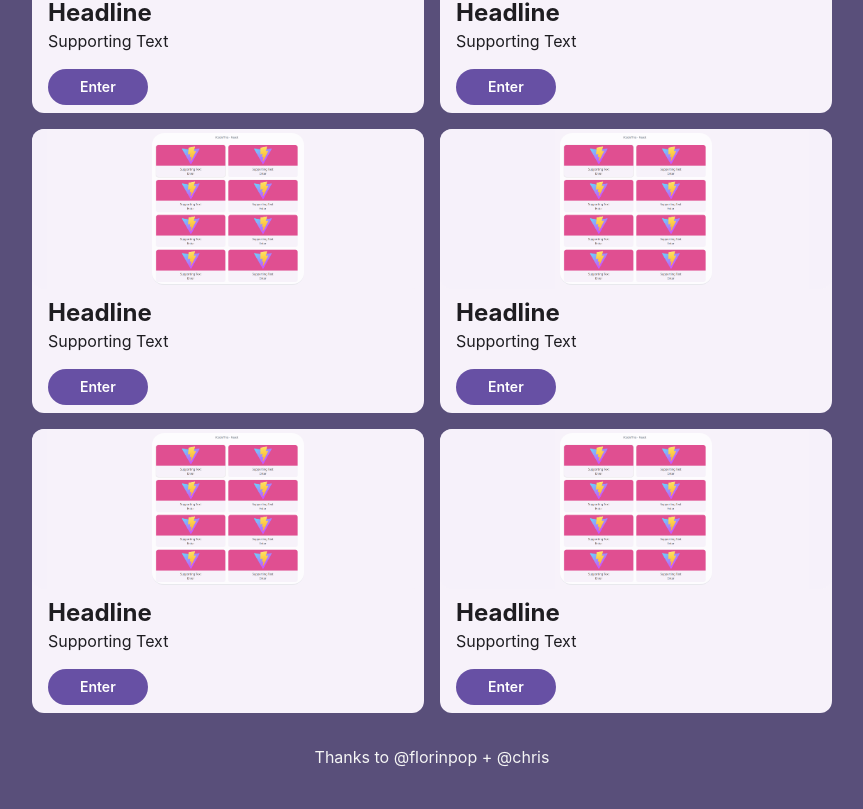
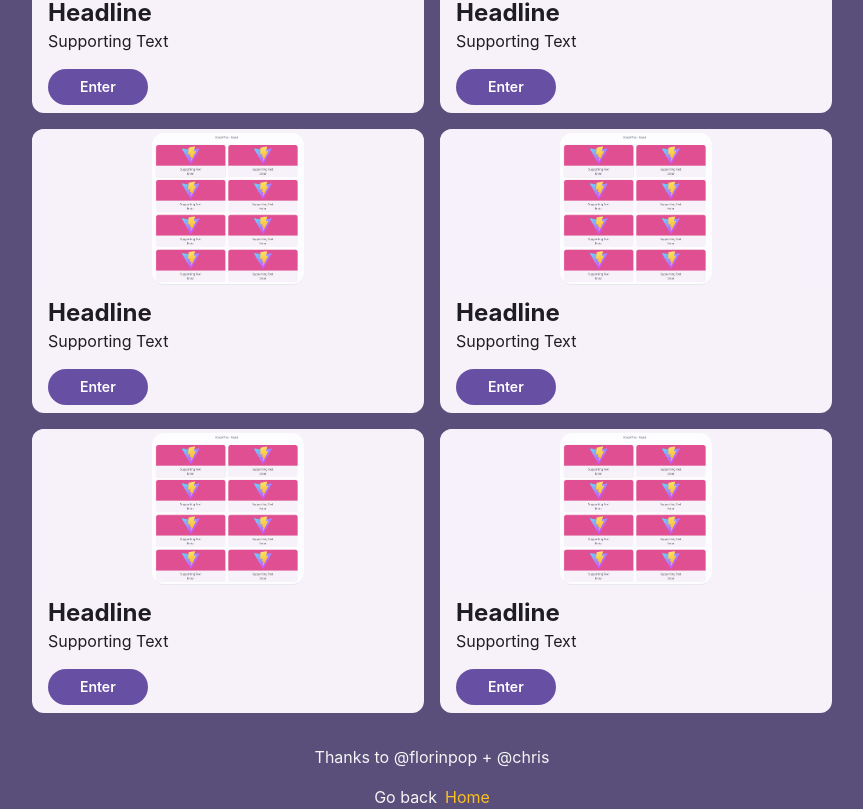
Before and after one commit to pantpad/iCodeThis-Playground, a React (Vite) app: page / in a window 1280 px wide. Shown: the part 855-1664 px from the top of the page, without its empty margins (208-1071 px from the left). Before the commit the page ends 1640 px from the top, so only its background shows below. Built offline with nearby package versions, Linux system fonts and the light colour scheme.

Commit message:
Add back home button + link to each card

```diff
--- a/src/components/Landing.jsx
+++ b/src/components/Landing.jsx
@@ -21,6 +21,7 @@ export default function Landing() {
             text={"conic radial border on hover using a button"}
             action={"Enter"}
             image={"./conic-radial-button.png"}
+            link={"/buttons/glowButton"}
           ></Card>
           {[...Array(9)].map((e, index) => (
             <Card
@@ -29,7 +30,7 @@ export default function Landing() {
               text={"Supporting Text"}
               action={"Enter"}
               image={"./firsttest.png"}
-            ></Card>
+            />
           ))}
         </Content>
         <footer>
--- a/src/layout/PageLayout.jsx
+++ b/src/layout/PageLayout.jsx
@@ -1,11 +1,22 @@
 /* eslint-disable react/prop-types */
+
+import { Link } from "react-router-dom";
+
 export default function PageLayout({ className, children }) {
   return (
-    <main
-      className={`${className ? className + " " : ""}mx-auto flex min-w-0 flex-col p-4 text-center`}
-    >
-      {children}
-    </main>
+    <>
+      <main
+        className={`${className ? className + " " : ""}mx-auto flex min-w-0 flex-col p-4 text-center`}
+      >
+        {children}
+      </main>
+      <footer className="flex justify-center gap-2">
+        <p>Go back</p>
+        <Link to={"/"} className="cursor-pointer text-amber-400">
+          Home
+        </Link>
+      </footer>
+    </>
   );
 }
 
--- /dev/null
+++ b/src/pages/Buttons/GlowButton.jsx
@@ -0,0 +1,14 @@
+import PageLayout from "../../layout/PageLayout";
+
+/* eslint-disable react/prop-types */
+export default function GlowButton() {
+  return (
+    <PageLayout
+      className={
+        "flex h-[100svh] w-[min(40rem,100vw-2rem)] items-center justify-center"
+      }
+    >
+      <button className="">Glow Button</button>
+    </PageLayout>
+  );
+}
--- a/src/store/page-router.jsx
+++ b/src/store/page-router.jsx
@@ -1,6 +1,6 @@
 import { createBrowserRouter } from "react-router-dom";
 import Landing from "../components/Landing";
-import GlowButton from "../ui/Buttons/GlowButton";
+import GlowButton from "../pages/Buttons/GlowButton";
 import NotFoundPage from "../components/NotFoundPage";
 
 const pageRouter = createBrowserRouter([
--- a/src/ui/Buttons/GlowButton.jsx
+++ /dev/null
@@ -1,8 +0,0 @@
-/* eslint-disable react/prop-types */
-export default function GlowButton({ children, ...props }) {
-  return (
-    <button {...props}>
-      <span>{children}</span>
-    </button>
-  );
-}
--- a/src/ui/Card/Card.jsx
+++ b/src/ui/Card/Card.jsx
@@ -1,12 +1,16 @@
 /* eslint-disable react/prop-types */
+import { Link } from "react-router-dom";
+
 export default function Card({
   headline,
   subhead,
   text,
   action,
   image,
+  link,
   className,
 }) {
+  console.log(link);
   return (
     <article
       className={`${className ? className + " " : ""}card elevated-card group relative flex flex-col`}
@@ -33,7 +37,7 @@ export default function Card({
         {action ? (
           <div className="flex">
             <button className="relative mt-4 overflow-hidden rounded-full bg-[#6750a4] px-8 py-2 text-sm font-semibold text-white transition-all  hover:scale-[1.025] active:scale-105">
-              {action}
+              <Link to={link}>{action}</Link>
             </button>
           </div>
         ) : null}
```
